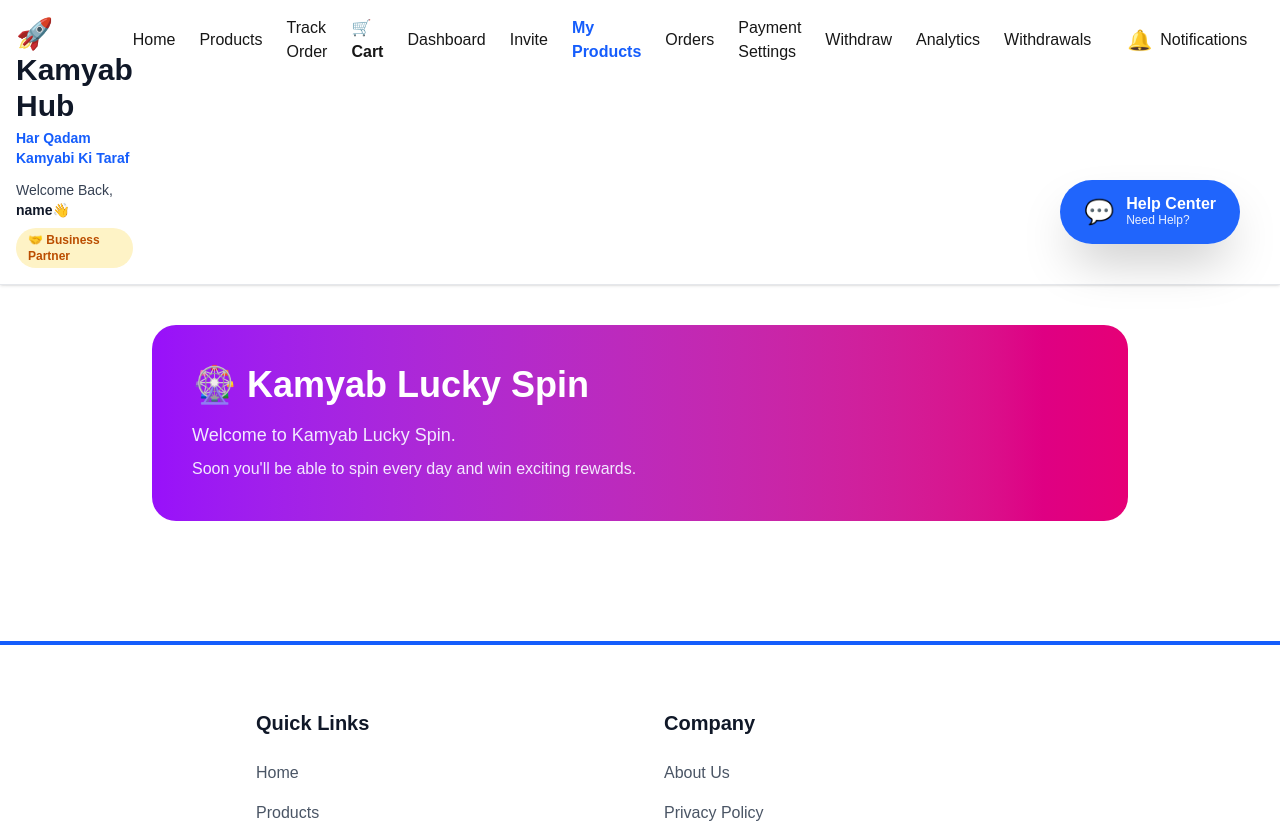
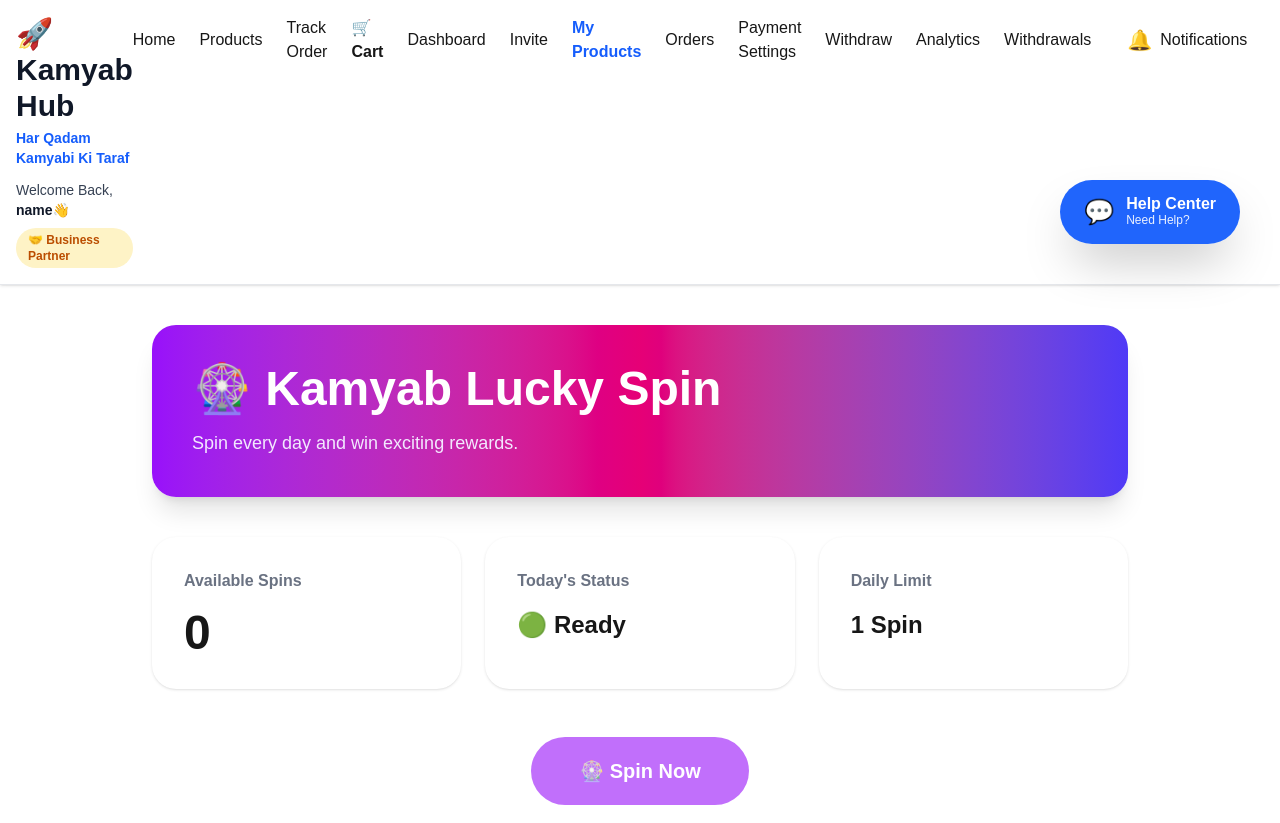
Before and after one commit to invite1earn2/kamyab-hub, a Next.js app: page /lucky-spin in a window 1280 px wide. Shown: the top 823 px of the page. Built offline with nearby package versions, Linux system fonts and the light colour scheme; no server answers; the database is empty; sample sign-in values are in the browser's storage.

Commit message:
Add Kamyab Lucky Spin page and dashboard integration

```diff
--- a/src/app/lucky-spin/page.js
+++ b/src/app/lucky-spin/page.js
@@ -1,18 +1,93 @@
 "use client";
 
+import { useEffect, useState } from "react";
 import AuthGuard from "../../components/authguard";
+import supabase from "../../lib/supabase";
 
 export default function LuckySpin() {
 
-  return (
+  const [loading,setLoading]=useState(true);
+
+  const [availableSpins,setAvailableSpins]=useState(0);
+
+  const [alreadySpun,setAlreadySpun]=useState(false);
+
+  useEffect(()=>{
+
+    load();
+
+  },[]);
+
+  async function load(){
+
+    const email=
+    localStorage.getItem("user_email");
+
+    const today=
+    new Date().toISOString().split("T")[0];
+
+    const { data:spin }=
+    await supabase
+
+    .from("user_spin_status")
+
+    .select("*")
+
+    .eq("user_email",email)
+
+    .single();
+
+    if(spin){
+
+      setAvailableSpins(
+        Number(spin.available_spins||0)
+      );
+
+      if(spin.last_spin_date===today){
+
+        setAlreadySpun(true);
+
+      }
+
+    }
+
+    setLoading(false);
+
+  }
+
+  return(
 
     <AuthGuard>
 
+      {
+
+      loading
+
+      ?
+
+      <div className="min-h-[70vh] flex items-center justify-center">
+
+        <div className="text-center">
+
+          <div className="w-12 h-12 border-4 border-purple-600 border-t-transparent rounded-full animate-spin mx-auto"></div>
+
+          <p className="mt-4 text-gray-600">
+
+            Loading Lucky Spin...
+
+          </p>
+
+        </div>
+
+      </div>
+
+      :
+
       <main className="mx-auto max-w-5xl px-6 py-10">
 
-        <div className="rounded-3xl bg-gradient-to-r from-purple-600 to-pink-600 p-10 text-white">
+        <div className="rounded-3xl bg-gradient-to-r from-purple-600 via-pink-600 to-indigo-600 p-10 text-white shadow-xl">
 
-          <h1 className="text-4xl font-black">
+          <h1 className="text-5xl font-black">
 
             🎡 Kamyab Lucky Spin
 
@@ -20,13 +95,93 @@ export default function LuckySpin() {
 
           <p className="mt-4 text-lg text-purple-100">
 
-            Welcome to Kamyab Lucky Spin.
+            Spin every day and win exciting rewards.
 
           </p>
 
-          <p className="mt-2 text-purple-100">
+        </div>
 
-            Soon you'll be able to spin every day and win exciting rewards.
+        <div className="mt-10 grid gap-6 md:grid-cols-3">
+
+          <div className="rounded-3xl bg-white p-8 shadow">
+
+            <p className="text-gray-500 font-semibold">
+
+              Available Spins
+
+            </p>
+
+            <h2 className="mt-4 text-5xl font-black">
+
+              {availableSpins}
+
+            </h2>
+
+          </div>
+
+          <div className="rounded-3xl bg-white p-8 shadow">
+
+            <p className="text-gray-500 font-semibold">
+
+              Today's Status
+
+            </p>
+
+            <h2 className="mt-4 text-2xl font-bold">
+
+              {
+
+              alreadySpun
+
+              ?
+
+              "🔴 Already Used"
+
+              :
+
+              "🟢 Ready"
+
+              }
+
+            </h2>
+
+          </div>
+
+          <div className="rounded-3xl bg-white p-8 shadow">
+
+            <p className="text-gray-500 font-semibold">
+
+              Daily Limit
+
+            </p>
+
+            <h2 className="mt-4 text-2xl font-bold">
+
+              1 Spin
+
+            </h2>
+
+          </div>
+
+        </div>
+
+        <div className="mt-12 text-center">
+
+          <button
+
+            disabled
+
+            className="rounded-full bg-purple-600 px-12 py-5 text-xl font-bold text-white opacity-60"
+
+          >
+
+            🎡 Spin Now
+
+          </button>
+
+          <p className="mt-5 text-gray-500">
+
+            Wheel animation will be added in the next step.
 
           </p>
 
@@ -34,6 +189,8 @@ export default function LuckySpin() {
 
       </main>
 
+      }
+
     </AuthGuard>
 
   );
```
